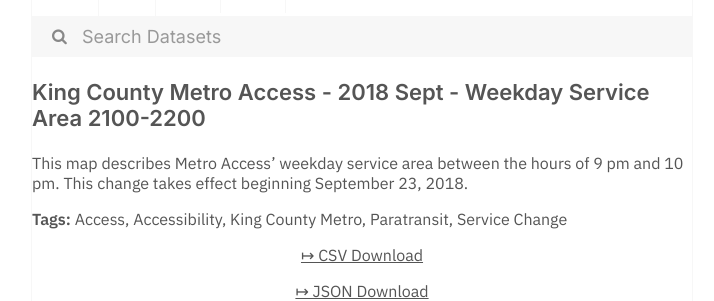
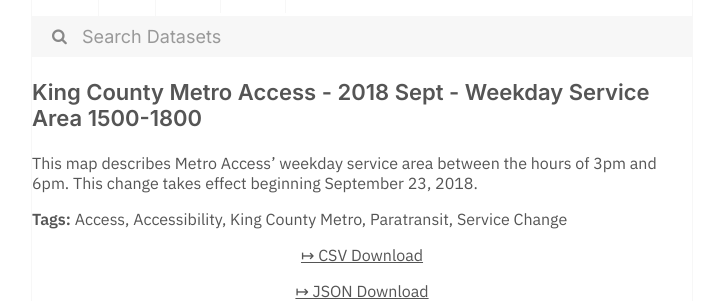
Before and after one commit to dayda-entities/king-county-washington, a Jekyll site: the page built from _posts/2020-11-10-king-county-metro-access-2018-.md, in a window 1280 px wide. Shown: the part 269-570 px from the top of the page, without its empty margins (278-992 px from the left). Built offline with Jekyll 4.4.1, drawn with Linux system fonts in a browser that asks for light colours.

```diff
--- a/_posts/2020-11-10-king-county-metro-access-2018-.md
+++ b/_posts/2020-11-10-king-county-metro-access-2018-.md
@@ -1,7 +1,7 @@
 ---
-title: King County Metro Access - 2018 Sept - Weekday Service Area 2100-2200
-created: '2020-11-10T16:58:44.765835'
-modified: '2020-11-10T16:58:44.765846'
+title: King County Metro Access - 2018 Sept - Weekday Service Area 1500-1800
+created: '2020-11-10T16:58:37.859831'
+modified: '2020-11-10T16:58:37.859841'
 state: active
 type: dataset
 tags:
@@ -12,9 +12,9 @@ tags:
   - Service Change
 groups:
   - Local Government
-csv_url: 'https://data.kingcounty.gov/api/views/v8b9-qbat/rows.csv?accessType=DOWNLOAD'
-json_url: 'https://data.kingcounty.gov/api/views/v8b9-qbat/rows.json?accessType=DOWNLOAD'
+csv_url: 'https://data.kingcounty.gov/api/views/mxne-xujx/rows.csv?accessType=DOWNLOAD'
+json_url: 'https://data.kingcounty.gov/api/views/mxne-xujx/rows.json?accessType=DOWNLOAD'
 layout: post
 
 ---
-This map describes Metro Access' weekday service area between the hours of 9 pm and 10 pm. This change takes effect beginning September 23, 2018.
+This map describes Metro Access' weekday service area between the hours of 3pm and 6pm. This change takes effect beginning September 23, 2018.
```
